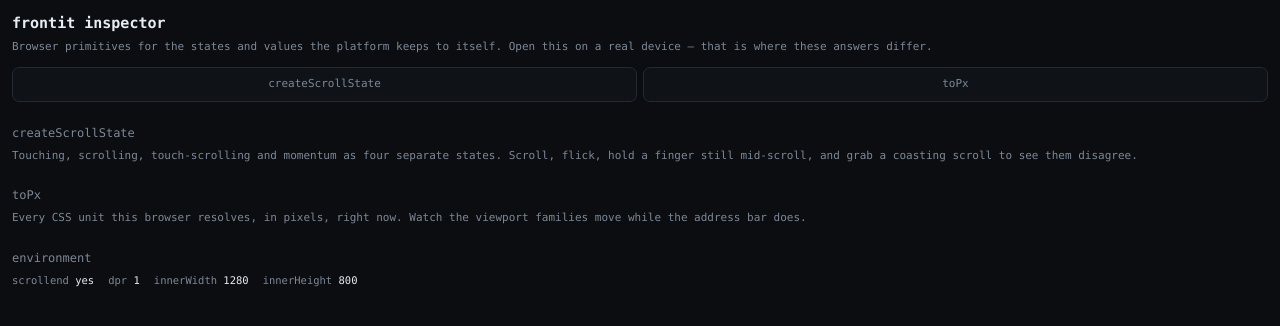
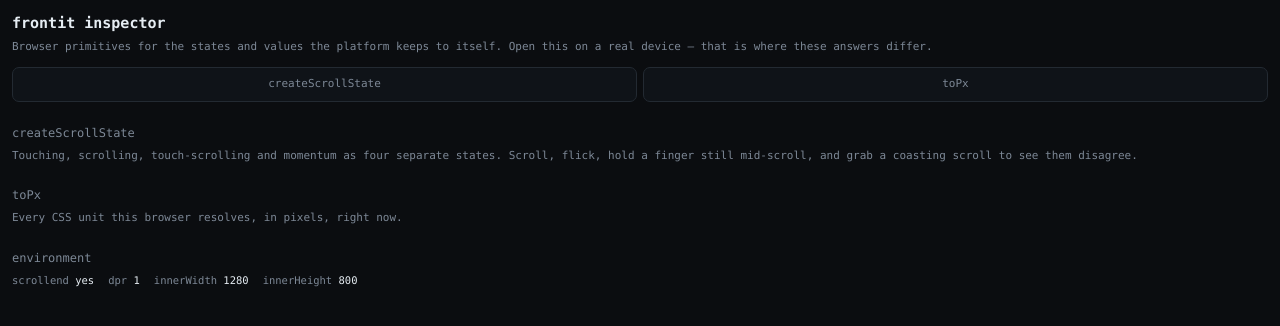
Before and after one commit to restarea92/frontit, a website: page demo/index.html in a window 1280 px wide. Drawn offline with Linux system fonts and the light colour scheme.

Commit message:
docs: drop the address bar from the toPx docs
computed and rendered diverge whenever a length is not a whole device
pixel. Naming a scenario for it described a browser behaviour that is not
this library's to explain.

```diff
--- a/demo/index.html
+++ b/demo/index.html
@@ -28,8 +28,7 @@
 
       <h2>toPx</h2>
       <p>
-        Every CSS unit this browser resolves, in pixels, right now. Watch the viewport
-        families move while the address bar does.
+        Every CSS unit this browser resolves, in pixels, right now.
       </p>
 
       <h2>environment</h2>
```
Also changed, not shown: demo/units.html (+4 -4 lines), README.md, packages/core/README.md, packages/frontit/README.md.
